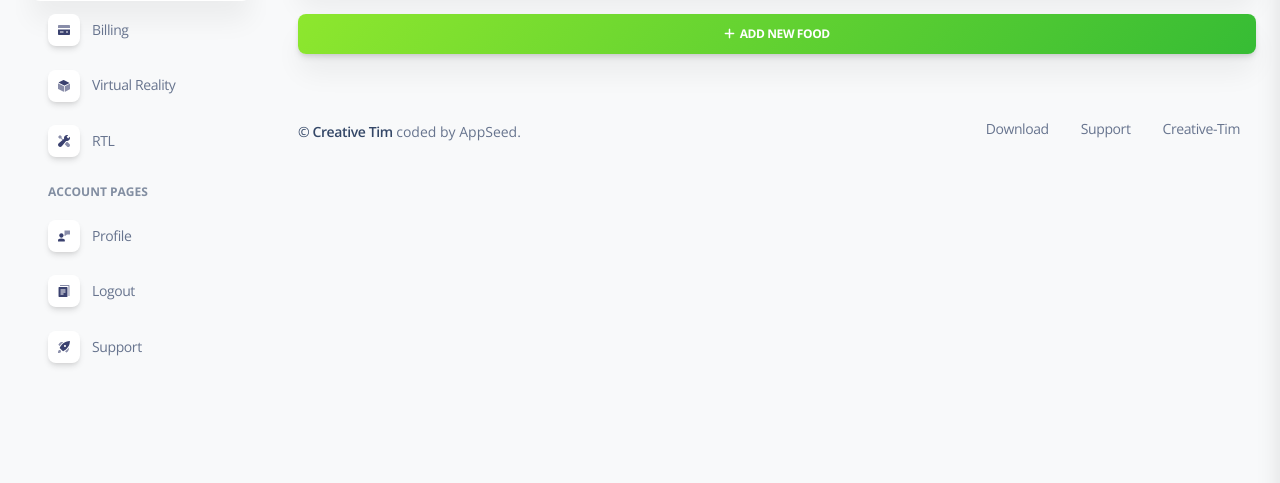
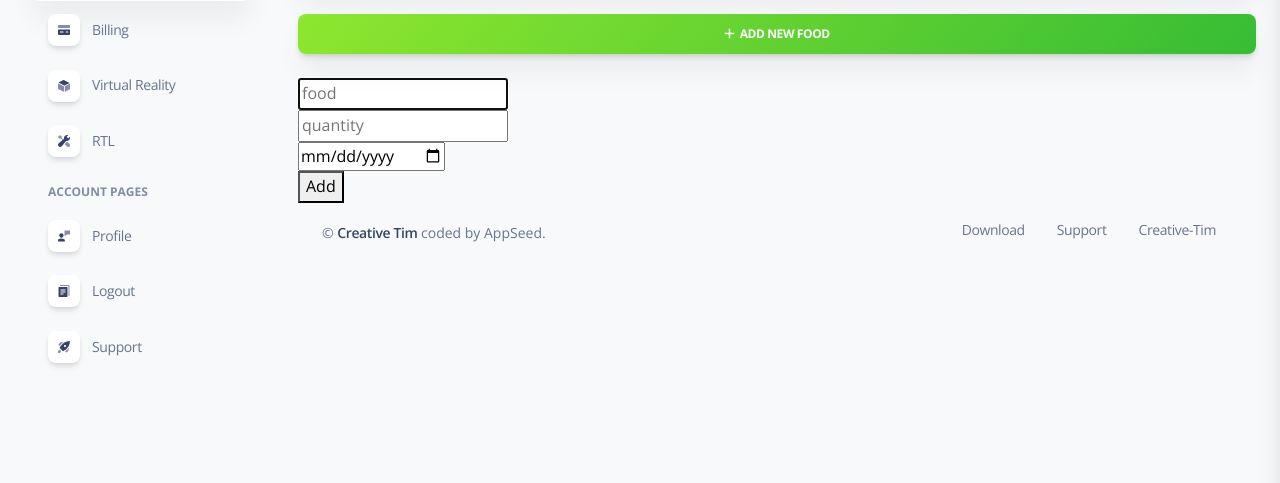
Before and after one commit to andregri/AiFame, a Flask app: page /tables.html in a window 1280 px wide. Shown: the part 221-704 px from the top of the page. Run offline with Flask 2, Linux system fonts and the light colour scheme; the visitor is signed in with stand-in values (Sample User, id 1); data that the repository does not hold is empty; some libraries are stand-ins or nearby versions.

Commit message:
Add Modal GUI, logic not working

```diff
--- a/apps/static/assets/css/modal.css
+++ b/apps/static/assets/css/modal.css
@@ -33,6 +33,11 @@
     margin: 0 0 15px;
   }
 
+  .modal-window h2 {
+    font-size: 110%;
+    margin: 0 40px 0 0;
+  }
+
   .modal-close {
     color: #aaa;
     line-height: 50px;
@@ -47,3 +52,7 @@
   .modal-close:hover {
     color: black;
   }
+
+  .modal-btn-confirm {
+      margin-top: 20px;
+  }
--- a/apps/templates/home/tables.html
+++ b/apps/templates/home/tables.html
@@ -64,12 +64,66 @@
                   </td>
                   <td class="align-middle text-center">
                     <div class="ms-auto">
-                      <a class="btn btn-link text-warning px-3 mb-0" href="javascript:;"><i class="fas fa-pencil-alt me-2" aria-hidden="true"></i>Edit</a>
-                        <a class="btn btn-link text-danger text-gradient px-3 mb-0" href="#open-modal"><i class="far fa-trash-alt me-2"></i>Delete</a>
+                      <a class="btn btn-link text-warning px-3 mb-0" href="#modal-edit"><i class="fas fa-pencil-alt me-2" aria-hidden="true"></i>Edit</a>
+                      <a class="btn btn-link text-danger text-gradient px-3 mb-0" href="#modal-delete"><i
+                          class="far fa-trash-alt me-2"></i>Delete</a>
                     </div>
                   </td>
                 </tr>
-              {% endfor %}
+
+                <div id="modal-edit" class="modal-window">
+                  <div>
+                    <a href="#" title="Close" class="modal-close">Close</a>
+                    <form method="POST" action="/food_update/{{ food.id }}">
+                      <h1>Edit {{ food.name }}</h1>
+                      <div class="ms-md-auto pe-md-4 d-flex align-items-center">
+                        <h2> Name: </h2>
+                        <div class="input-group">
+                          <input type="text" class="form-control" value="{{ food.name }}">
+                        </div>
+                      </div>
+                      <div class="ms-md-auto pe-md-4 d-flex align-items-center">
+                        <h2> Quantity: </h2>
+                        <div class="input-group">
+                          <input type="number" class="form-control" value="{{ food.quantity }}">
+                        </div>
+                      </div>
+                      <div class="ms-md-auto pe-md-4 d-flex align-items-center">
+                        <h2> Expiration: </h2>
+                        <div class="input-group">
+                          <input type="date" class="form-control" value="{{ food.expiration_date }}">
+                        </div>
+                      </div>
+                      <div class="row">
+                        <div class="col-12">
+                          <div class="card mb-4">
+                            <a class="btn modal-btn-confirm bg-gradient-success mb-0" href="javascript:;">Confirm</a>
+                          </div>
+                        </div>
+                      </div>
+                    </form>
+                  </div>
+                </div>
+
+                <div id="modal-delete" class="modal-window">
+                  <div>
+                    <a href="#" title="Close" class="modal-close">Close</a>
+                    <form  id="delete-action-modal" method="POST" action="/food_delete/{{ food.id }}">
+                      <h1>Delete {{ food.name }}</h1>
+                      <div class="ms-md-auto pe-md-4 d-flex align-items-center">
+                        Are you sure you want to delete {{ food.name }}
+                      </div>
+                      <div class="row">
+                        <div class="col-12">
+                          <div class="card mb-4">
+                            <a class="btn modal-btn-confirm bg-gradient-success mb-0" href="javascript:;" onclick="document.getElementById('delete-action-modal').submit();">Confirm</a>
+                          </div>
+                        </div>
+                      </div>
+                    </form>
+                  </div>
+                </div>
+                {% endfor %}
               </tbody>
             </table>
           </div>
@@ -81,20 +135,12 @@
   <div class="row">
     <div class="col-12">
       <div class="card mb-4">
-        <a class="btn bg-gradient-success mb-0" href="javascript:;"><i class="fas fa-plus"></i>&nbsp;&nbsp;Add New Food</a>
+        <a class="btn bg-gradient-success mb-0" href="javascript:;"><i class="fas fa-plus"></i>&nbsp;&nbsp;Add New
+          Food</a>
       </div>
     </div>
   </div>
 
-  <div id="open-modal" class="modal-window">
-    <div>
-      <a href="#" title="Close" class="modal-close">Close</a>
-      <h1>Voilà!</h1>
-      <div>A CSS-only modal based on the :target pseudo-class. Hope you find it helpful.</div>
-      <div><small>Check out</small></div>
-      <a href="https://aminoeditor.com" target="_blank">👉 Amino: Live CSS Editor for Chrome</div>
-      </div>
-  </div>
   <!-- <div class="row">
     <div class="col-12">
       <div class="card mb-4">
@@ -334,7 +380,7 @@
   </div> -->
 
   <!--Add food-->
-  <!-- <div class="column">
+  <div class="column">
     <div class="box">
       <form method="POST" action="/food_create">
         <div class="field is-horizontal">
@@ -363,7 +409,7 @@
         </div>
       </form>
     </div>
-  </div> -->
+  </div>
 
 
   {% include "includes/footer.html" %}
@@ -373,4 +419,5 @@
 {% endblock content %}
 
 <!-- Specific JS goes HERE -->
-{% block javascripts %}{% endblock javascripts %}
+{% block javascripts %}
+{% endblock javascripts %}
```
